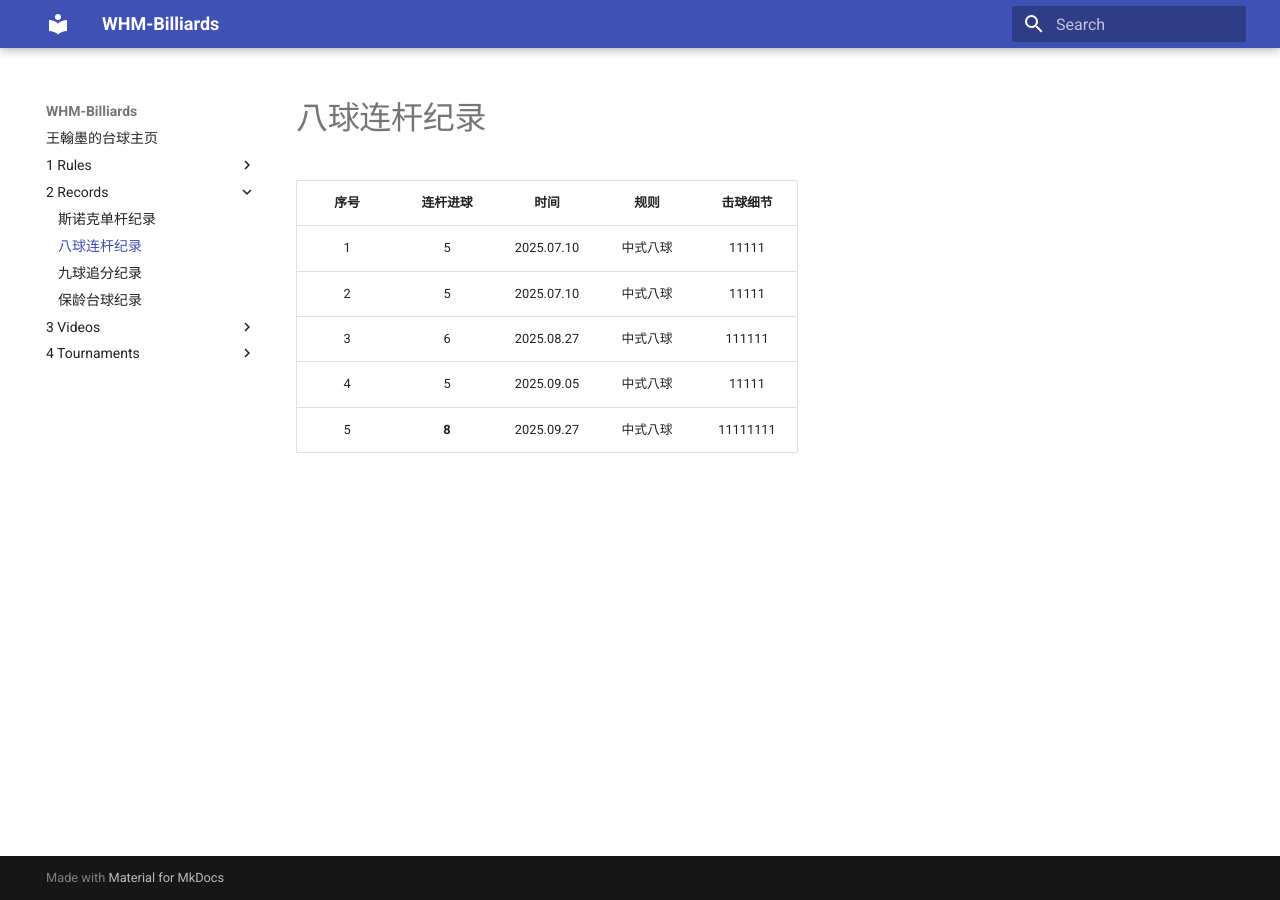
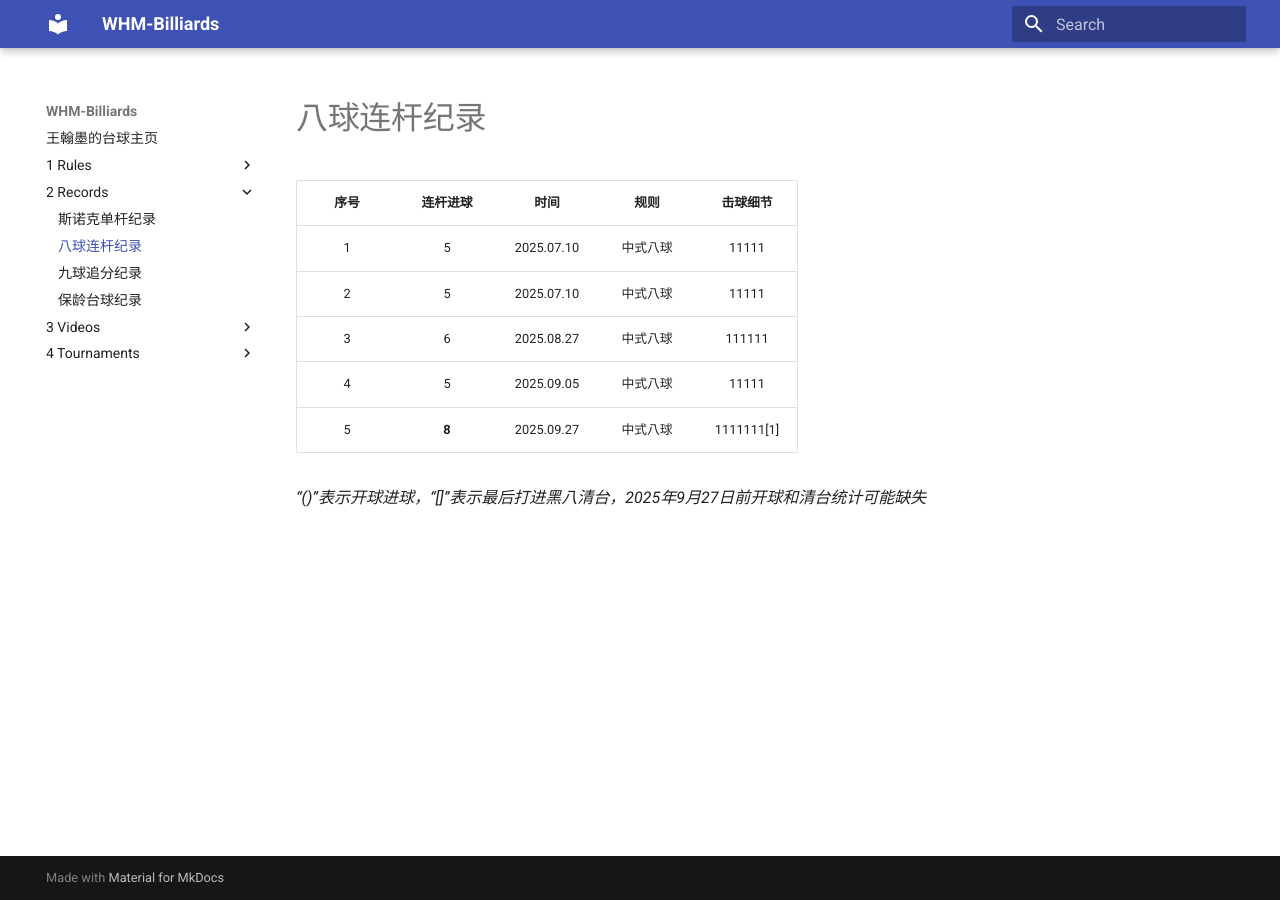
Before and after one commit to whm-billiards/whm-billiards.github.io, an MkDocs documentation site: the page built from docs/2-Records/02-八球连杆纪录.md, in a window 1280 px wide. Built offline with MkDocs 1.6.1 and Material for MkDocs 9.7.7, drawn with Linux system fonts in a browser that asks for light colours.

Commit message:
fix typo

```diff
--- a/docs/2-Records/02-八球连杆纪录.md
+++ b/docs/2-Records/02-八球连杆纪录.md
@@ -6,4 +6,6 @@
 | 2    |    5     | 2025.07.10     | 中式八球 | 11111               |
 | 3    |    6     | 2025.08.27     | 中式八球 | 111111              |
 | 4    |    5     | 2025.09.05     | 中式八球 | 11111               |
-| 5    |  **8**   | 2025.09.27     | 中式八球 | 11111111            |
+| 5    |  **8**   | 2025.09.27     | 中式八球 | 1111111[1]          |
+
+*“()”表示开球进球，“[]”表示最后打进黑八清台，2025年9月27日前开球和清台统计可能缺失*
```
